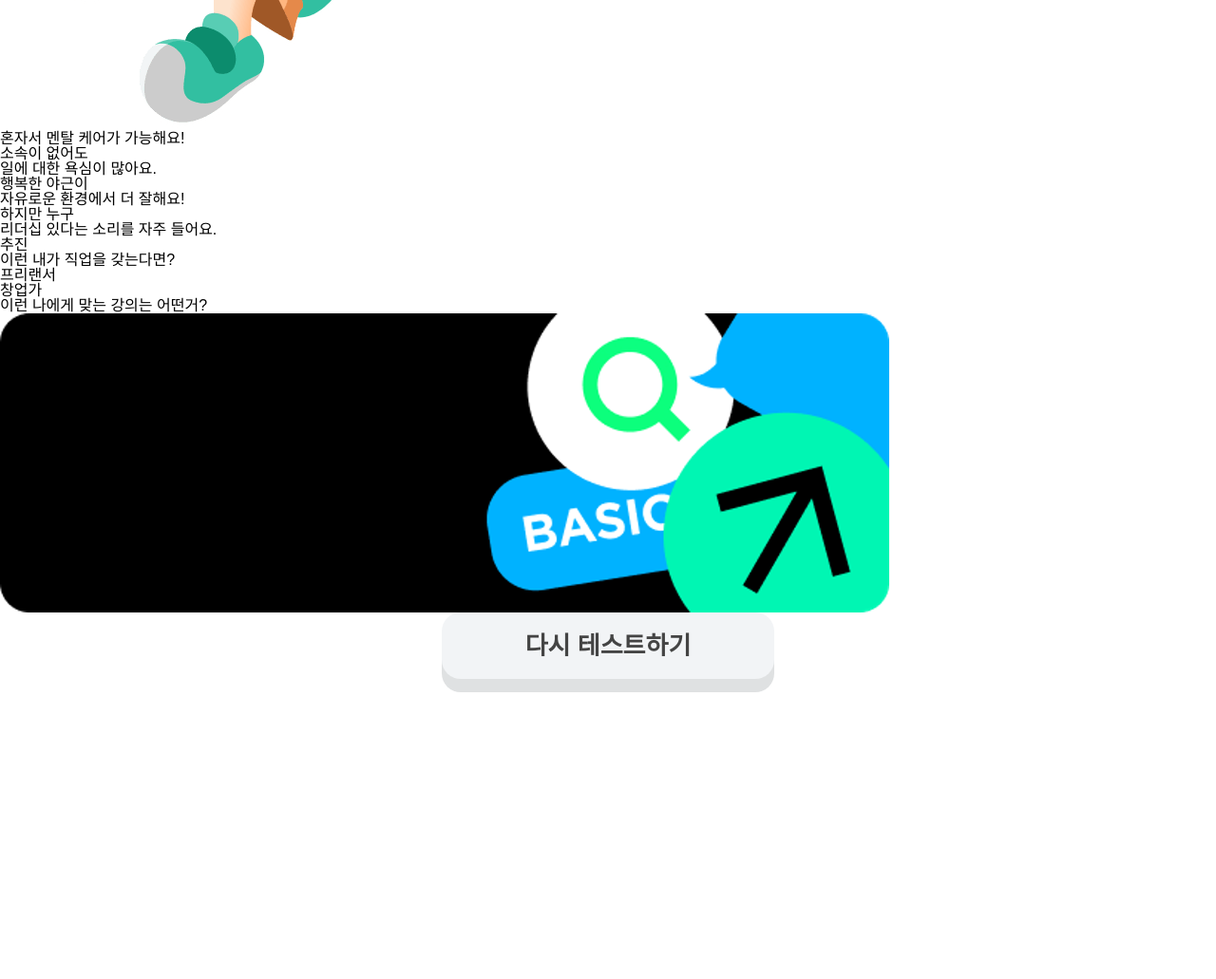
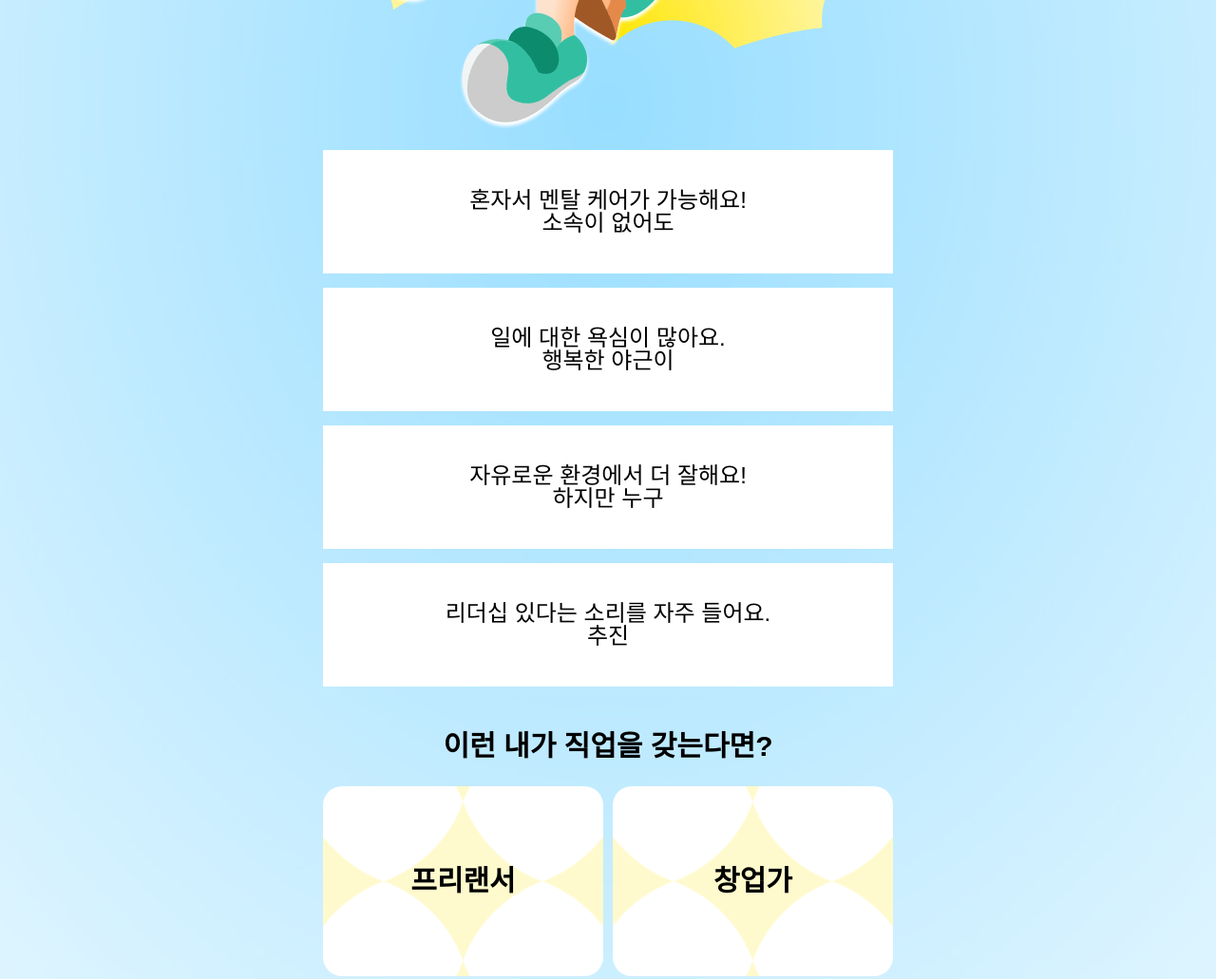
Before and after one commit to zzzmini/mbti-test, a plain HTML site: page result.html in a window 1280 px wide. Shown: the part 720-1751 px from the top of the page at 95% size. Before the commit the page ends 1545 px from the top, so only its background shows below. Drawn offline with nearby package versions, Linux system fonts and the light colour scheme; a web font is replaced by a local one.

Commit message:
결과페이지 CSS작업 완성

```diff
--- /dev/null
+++ b/css/result.css
@@ -0,0 +1,68 @@
+body {
+  background-color: #eaf8ff;
+  background-image: url("../images/result_bg.jpg");
+  background-position: top center;
+  background-repeat: no-repeat;
+}
+
+.character {
+  width: 100%;
+  max-width: 600px;
+  margin-left: auto;
+  margin-right: auto;
+  margin-bottom: 20px;
+}
+
+.result {
+  max-width: 600px;
+  margin-left: auto;
+  margin-right: auto;
+}
+
+.result .box {
+  min-height: 70px;
+  background-color: #FFFFFF;
+  margin-bottom: 15px;
+  display: flex;
+  justify-content: center;
+  align-items: center;
+  font-size: 24px;
+  font-weight: 500;
+  text-align: center;
+  padding: 30px 10px;
+}
+
+.result h3 {
+  font-size: 30px;
+  font-weight: 700;
+  text-align: center;
+  line-height: 1.5;
+  margin-top: 40px;
+  margin-bottom: 20px;
+}
+
+.result .jobs {
+  height: 200px;
+  display: flex;
+  gap: 10px;
+}
+
+.result .job {
+  flex: 1;
+  background-color: #FFFFFF;
+  background-image: url("../images/result_star.png");
+  background-position: center;
+  display: flex;
+  justify-content: center;
+  align-items: center;
+  font-size: 30px;
+  font-weight: 700;
+  text-align: center;
+  border-radius: 1px solid #ffe603;
+  border-radius: 20px;
+}
+
+.result .lecture img{
+  width: 100%;
+  margin-bottom: 40px;
+}
--- a/result.html
+++ b/result.html
@@ -6,6 +6,7 @@
   <link rel="stylesheet" href="https://cdn.jsdelivr.net/npm/reset-css@5.0.2/reset.min.css">
   <link rel="stylesheet" as="style" crossorigin href="https://cdn.jsdelivr.net/gh/orioncactus/pretendard@v1.3.9/dist/web/variable/pretendardvariable-dynamic-subset.min.css" />
   <link rel="stylesheet" href="./css/common.css">
+  <link rel="stylesheet" href="./css/result.css">
   <title>Document</title>
 </head>
 <body>
```
